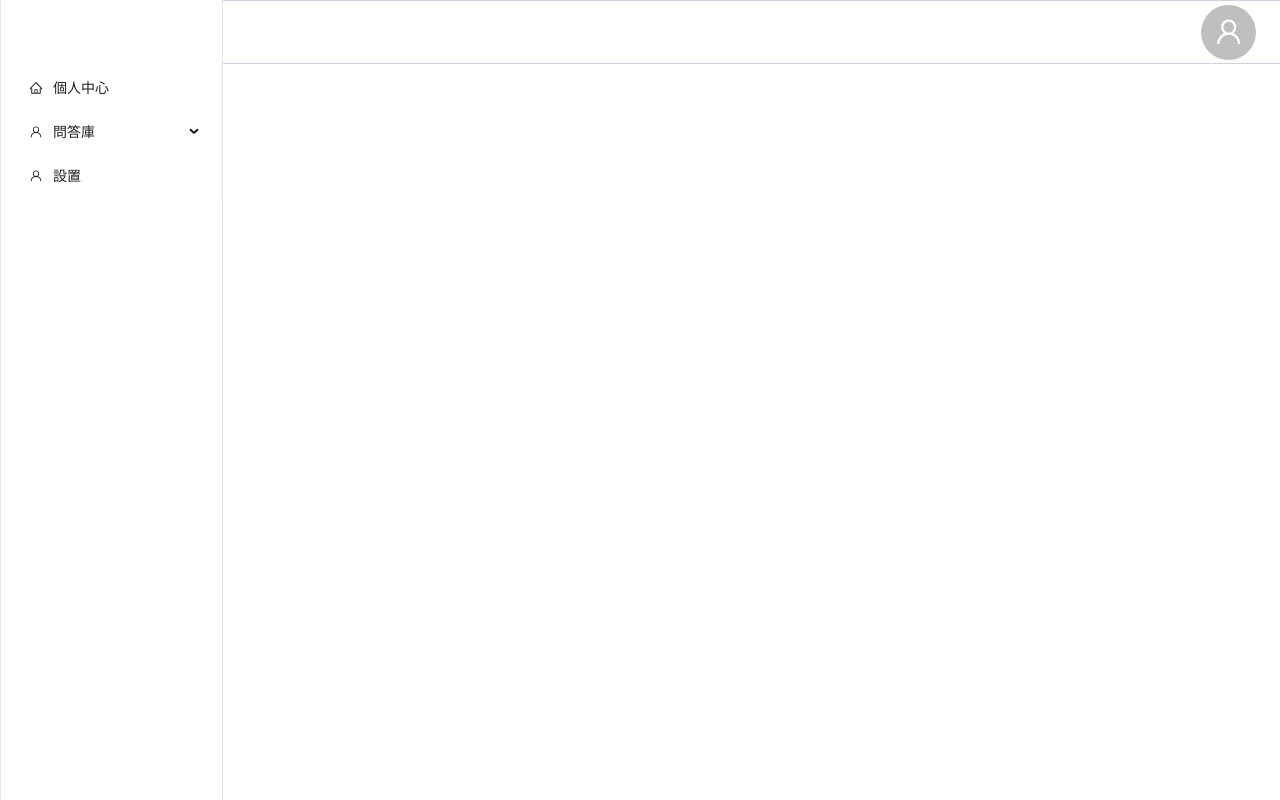
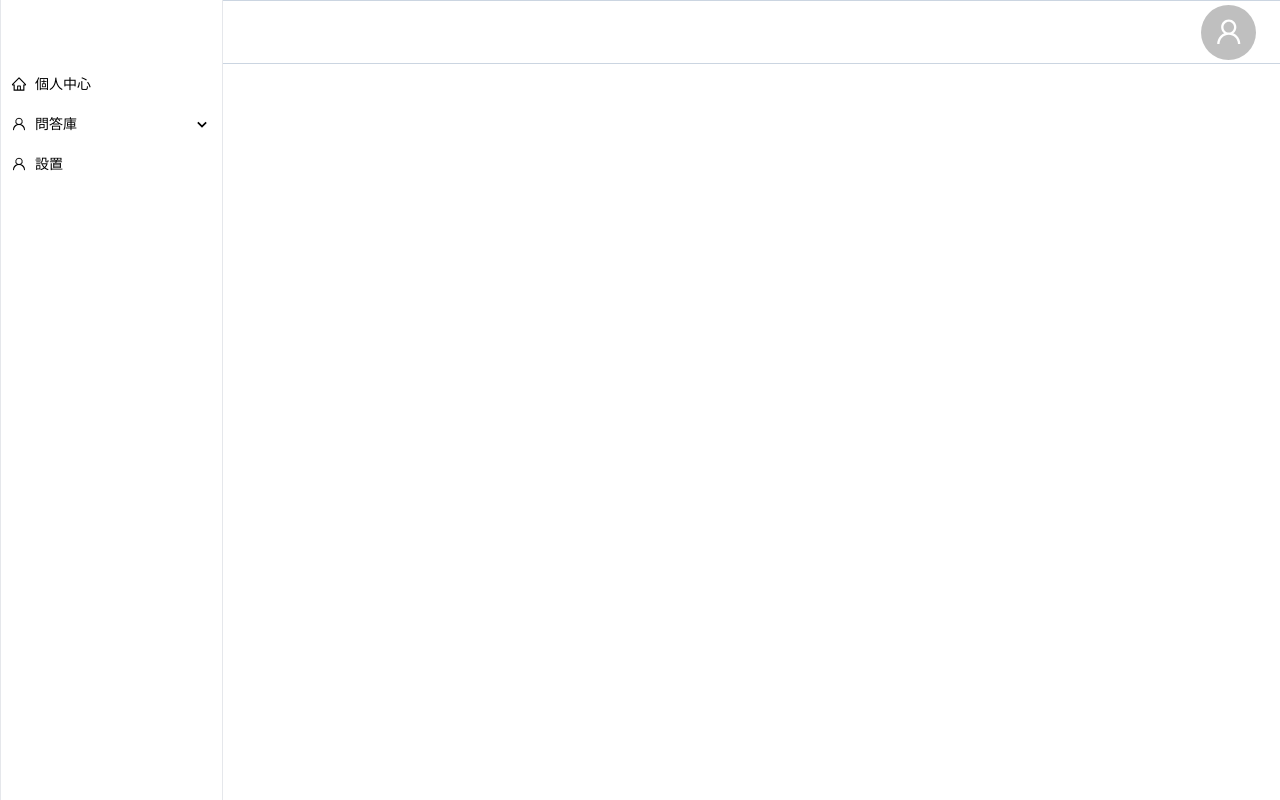
Before and after one commit to chenmeiling12/aitk-project, a React (Vite) app in the folder web/: page / in a window 1280 px wide. Built offline with nearby package versions, Linux system fonts and the light colour scheme.

Commit message:
update router

```diff
--- a/web/src/pages/home/index.tsx
+++ b/web/src/pages/home/index.tsx
@@ -1,39 +1,21 @@
-import { routerList } from "@/routes";
-import { Avatar, Menu } from "antd";
+import { Avatar } from "antd";
 import Sider from "antd/es/layout/Sider";
 import Layout, { Content, Header } from "antd/es/layout/layout";
 import { Outlet } from "react-router-dom";
 import { UserOutlined } from "@ant-design/icons";
-import { useAction } from "./hook";
+import { Menu } from "./menu";
 
 export const Home = () => {
-  const { navigate, menuInformation, setMenuInformation } = useAction();
-
   return (
     <div>
-      <Layout style={{ width: "calc(100% )", height: "100vh" }}>
+      <Layout style={{ width: "calc(100%)", height: "100vh" }}>
         <Sider
           width="223"
           style={{ backgroundColor: "#fff" }}
           className="border-x border-gray-200"
         >
           <Header className="bg-white text-xs" />
-          <Menu
-            mode="inline"
-            items={routerList}
-            openKeys={menuInformation.openKeys}
-            selectedKeys={menuInformation.selectedKeys}
-            onOpenChange={(openKeys) => {
-              setMenuInformation({ ...menuInformation, openKeys: openKeys });
-            }}
-            onSelect={({ key, keyPath }) => {
-              setMenuInformation({
-                ...menuInformation,
-                selectedKeys: [keyPath[0]],
-              });
-              navigate(key);
-            }}
-          />
+          <Menu />
         </Sider>
         <Layout>
           <Header className="text-right pe-6 border-y border-slate-300 flex justify-end items-center bg-white">
--- /dev/null
+++ b/web/src/pages/home/menu/hook.ts
@@ -0,0 +1,21 @@
+import { useState, useEffect } from "react";
+import { useLocation, useNavigate } from "react-router-dom";
+
+export const useAction = () => {
+  const [showMenu, setShowMenu] = useState(false);
+
+  const navigate = useNavigate();
+
+  const pathname = useLocation().pathname;
+
+  useEffect(() => {
+    pathname.substring(0, 9) === "/library/" && setShowMenu(true);
+  }, [pathname]);
+
+  return {
+    showMenu,
+    setShowMenu,
+    navigate,
+    pathname,
+  };
+};
--- /dev/null
+++ b/web/src/pages/home/menu/index.tsx
@@ -0,0 +1,63 @@
+import { routerList } from "@/routes";
+import { IChildrenProps, IRouterListProps } from "@/routes/props";
+import { BiChevronDown } from "react-icons/bi";
+import { BiChevronUp } from "react-icons/bi";
+import { useAction } from "./hook";
+
+export const Menu = () => {
+  const { showMenu, setShowMenu, navigate, pathname } = useAction();
+
+  return (
+    <div>
+      {routerList.map((item: IRouterListProps, index: number) => (
+        <div key={index} className="text-sm cursor-pointer">
+          <div
+            className={`flex items-center justify-between p-2.5 hover:bg-blue-100
+            ${
+              pathname === item.key &&
+              `bg-[#E6F7FF] text-[#1785FC] ont-medium border-r-2 border-[#1785FC]`
+            }
+            ${
+              pathname.substring(0, 8) === item.key.substring(0, 8) &&
+              `text-[#1785FC] font-medium`
+            }
+            `}
+            onClick={() => {
+              navigate(item.key);
+            }}
+          >
+            <div className="flex items-center">
+              <span className="mr-2 text-base">{item.icon}</span>
+              <span>{item.label}</span>
+            </div>
+
+            {item.children && (
+              <div className="text-xl" onClick={() => setShowMenu(!showMenu)}>
+                {showMenu ? <BiChevronUp /> : <BiChevronDown />}
+              </div>
+            )}
+          </div>
+
+          {showMenu && (
+            <div className="bg-[#F7F7F7]">
+              {item.children?.map((item: IChildrenProps, index: number) => (
+                <div
+                  key={index}
+                  className={`pl-6 p-2.5 hover:bg-blue-100 cursor-pointer ${
+                    pathname === item.key &&
+                    `bg-[#E6F7FF] text-[#1785FC] font-medium border-r-2 border-[#1785FC]`
+                  }`}
+                  onClick={() => {
+                    navigate(item.key);
+                  }}
+                >
+                  {item.label}
+                </div>
+              ))}
+            </div>
+          )}
+        </div>
+      ))}
+    </div>
+  );
+};
--- a/web/src/routes/index.tsx
+++ b/web/src/routes/index.tsx
@@ -9,6 +9,7 @@ import { AqConfig } from "@/pages/aq-config";
 import { Manage } from "@/pages/manage";
 import { Home } from "@/pages/home/index";
 import { Login } from "@/pages/login";
+import { Library } from "@/pages/library";
 
 export const routerList: IRouterListProps[] = [
   {
@@ -53,6 +54,7 @@ export const Router = () => {
       <Route path="*" element={<Home />} />
       <Route path="/login" element={<Login />} />
       <Route element={<Home />}>
+        <Route path="/library" element={<Library />} />
         {routerList.map((item: IRouterListProps, index: number) => (
           <Route path={item.key} element={item.element} key={index}>
             {item.children?.map((item: IChildrenProps, index: number) => {
```
